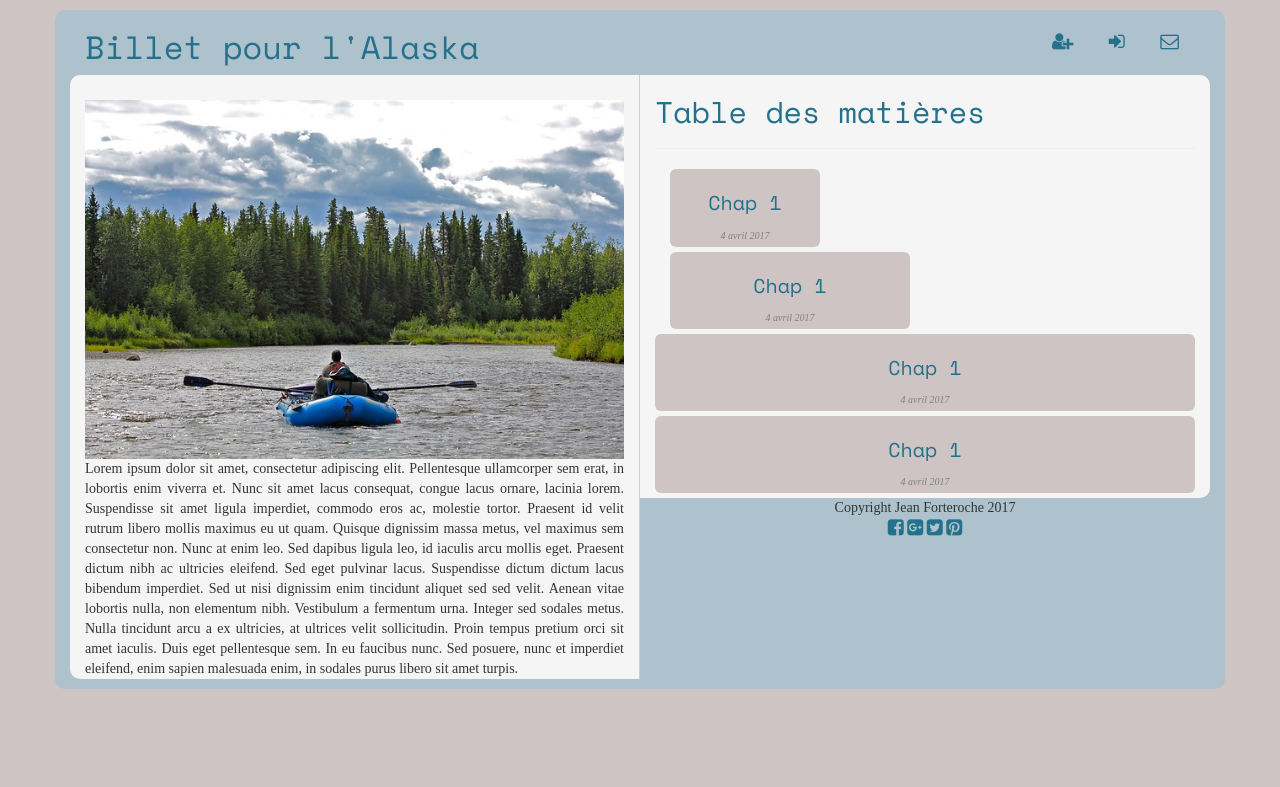
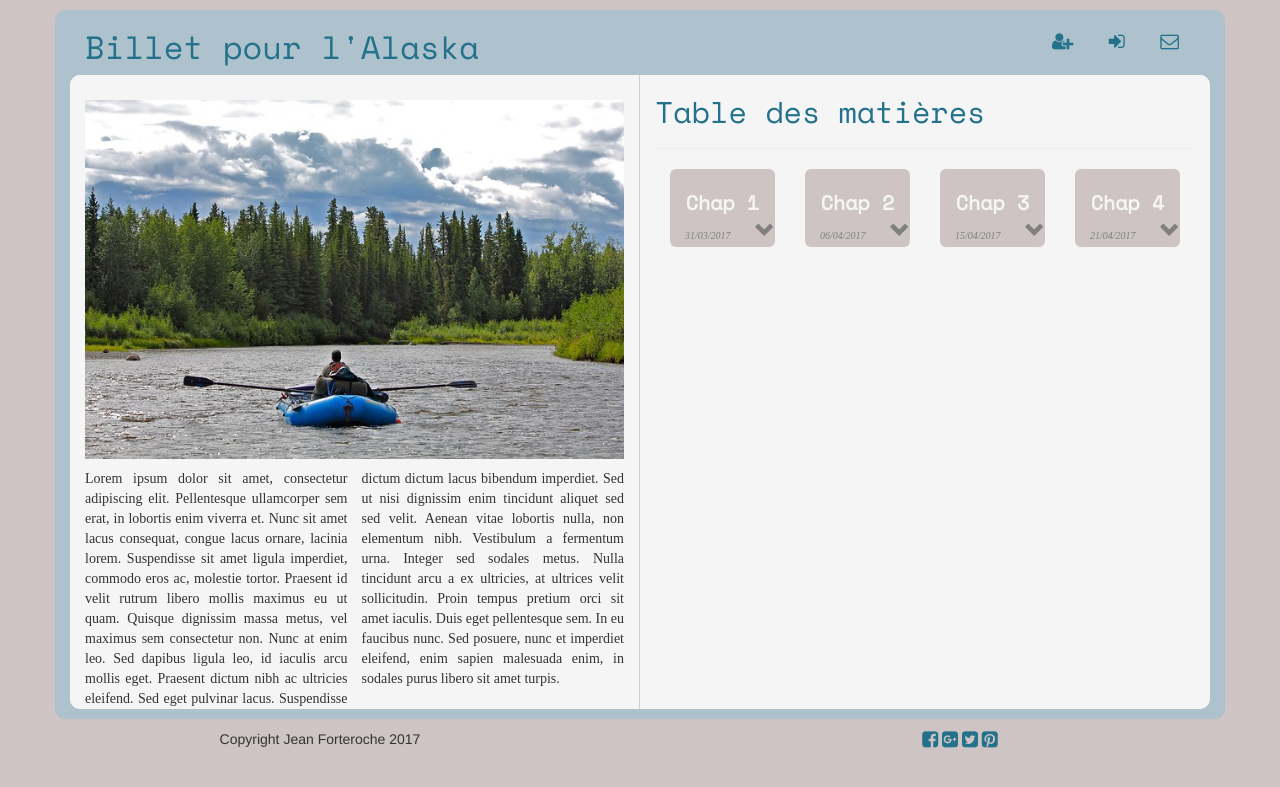
Before and after one commit to kalanna79/blog_writer, a PHP site: page / in a window 1280 px wide. Shown: the top 787 px of the page. Run offline with PHP 8.4, Linux system fonts and the light colour scheme.

Commit message:
modify tab_mat and presentation

```diff
--- a/view/index.php
+++ b/view/index.php
@@ -33,15 +33,17 @@
 				<a href="#" class="fa fa-envelope-o fa-lg btn-lg valign"></a>
 			</div>
 		</div>
+		<div class="row principal">
 		<section class="col-md-6 presentation">
 
 
 			<article>
 
 				<img src="img/rafting-1377057_640.jpg" width="100%" class="valign">
-				Lorem ipsum dolor sit amet, consectetur adipiscing elit. Pellentesque ullamcorper sem erat, in lobortis enim viverra et. Nunc sit amet lacus consequat, congue lacus ornare, lacinia lorem. Suspendisse sit amet ligula imperdiet, commodo eros ac, molestie tortor. Praesent id velit rutrum libero mollis maximus eu ut quam. Quisque dignissim massa metus, vel maximus sem consectetur non. Nunc at enim leo. Sed dapibus ligula leo, id iaculis arcu mollis eget.
 
-				Praesent dictum nibh ac ultricies eleifend. Sed eget pulvinar lacus. Suspendisse dictum dictum lacus bibendum imperdiet. Sed ut nisi dignissim enim tincidunt aliquet sed sed velit. Aenean vitae lobortis nulla, non elementum nibh. Vestibulum a fermentum urna. Integer sed sodales metus. Nulla tincidunt arcu a ex ultricies, at ultrices velit sollicitudin. Proin tempus pretium orci sit amet iaculis. Duis eget pellentesque sem. In eu faucibus nunc. Sed posuere, nunc et imperdiet eleifend, enim sapien malesuada enim, in sodales purus libero sit amet turpis.
+				<div class="colonne">Lorem ipsum dolor sit amet, consectetur adipiscing elit. Pellentesque ullamcorper sem erat, in lobortis enim viverra et. Nunc sit amet lacus consequat, congue lacus ornare, lacinia lorem. Suspendisse sit amet ligula imperdiet, commodo eros ac, molestie tortor. Praesent id velit rutrum libero mollis maximus eu ut quam. Quisque dignissim massa metus, vel maximus sem consectetur non. Nunc at enim leo. Sed dapibus ligula leo, id iaculis arcu mollis eget.
+
+									 Praesent dictum nibh ac ultricies eleifend. Sed eget pulvinar lacus. Suspendisse dictum dictum lacus bibendum imperdiet. Sed ut nisi dignissim enim tincidunt aliquet sed sed velit. Aenean vitae lobortis nulla, non elementum nibh. Vestibulum a fermentum urna. Integer sed sodales metus. Nulla tincidunt arcu a ex ultricies, at ultrices velit sollicitudin. Proin tempus pretium orci sit amet iaculis. Duis eget pellentesque sem. In eu faucibus nunc. Sed posuere, nunc et imperdiet eleifend, enim sapien malesuada enim, in sodales purus libero sit amet turpis.</div>
 
 			</article>
 
@@ -51,50 +53,140 @@
         <section class="col-xs-12 col-md-6 table_mat">
             <h2>Table des matières</h2>
 			<hr>
+
+				<div class="row user-row">
+
+					<div class="col-xs-12 col-sm-12 col-md-6 col-lg-3">
+						<div class="row chap-box-icon">
+							<strong class="chap">Chap 1</strong><br>
+							<div class="col-xs-8 col-sm-8 col-md-8 col-lg-8">
+								<abbr><time datetime="2017-04-04">31/03/2017</time></abbr>
+							</div>
+							<div class="col-xs-3 col-sm-3 col-md-1 col-lg-1 dropdown-user" data-for=".chap1">
+								<i class="glyphicon glyphicon-chevron-down text-muted"></i>
+							</div>
+						</div>
+					</div>
+
+
+					<div class="row user-infos chap1">
+						<div class="col-xs-12 col-sm-12 col-md-12 col-lg-12">
+							<div class="panel panel-primary">
+								<div class="panel-body">
 									<div class="row">
-				<div class="col-xs-6 col-sm-6 col-md-4 col-lg-4 dropdown">
-					<span class="chap-box-icon dropdown-toggle" data-toggle="dropdown"> <a href="#">Chap 1</a><br>
-					<abbr><time datetime="2017-04-04">4 avril 2017</time></abbr>
-					</span>
 
-					<div class="dropdown-menu"> <p>Eam eam Philos qui omnino nostri habentur nusquam vita communis docti vita vita habentur Scipiones vita Catones virosque est interpretemur bonos Galos ut Philos nusquam ut vitae virtutem virosque bonos reperiuntur nec his qui eos vita docti qui virosque qui qui docti eos omittamus Scipiones eos qui numeremus eos Paulos bonos ex magnificentia metiamur bonos metiamur communis numeremus Paulos Catones nusquam qui sermonisque communis his. <a href="#">... Lire la suite ...</a> </p>
+
+										<div>
+											<p> Eam eam Philos qui omnino nostri habentur nusquam vita communis docti vita vita habentur Scipiones vita Catones virosque est interpretemur bonos Galos ut Philos nusquam ut vitae virtutem virosque bonos reperiuntur nec his qui eos vita docti qui virosque qui qui docti eos omittamus Scipiones eos qui numeremus eos Paulos bonos ex magnificentia metiamur bonos metiamur communis numeremus Paulos Catones nusquam qui sermonisque communis his.</p>
+											<a href="#">... Lire la suite ...</a>
+
+										</div>
+									</div>
 								</div>
 
 							</div>
 						</div>
+					</div>
 
-			<div class=" col-xs-6 dropdown">
-					<span class="chap-box-icon dropdown-toggle" data-toggle="dropdown"> <a href="#">Chap 1</a><br>
-					<abbr><time datetime="2017-04-04">4 avril 2017</time></abbr>
-					</span>
 
-				<div class="dropdown-menu"><p> Eam eam Philos qui omnino nostri habentur nusquam vita communis docti vita vita habentur Scipiones vita Catones virosque est interpretemur bonos Galos ut Philos nusquam ut vitae virtutem virosque bonos reperiuntur nec his qui eos vita docti qui virosque qui qui docti eos omittamus Scipiones eos qui numeremus eos Paulos bonos ex magnificentia metiamur bonos metiamur communis numeremus Paulos Catones nusquam qui sermonisque communis his.</p>>
-					<a href="#">... Lire la suite ...</a></div>
+
+
+					<div class="col-xs-12 col-sm-12 col-md-6 col-lg-3">
+						<div class="row chap-box-icon">
+							<strong class="chap">Chap 2</strong><br>
+							<div class="col-xs-8 col-sm-8 col-md-8 col-lg-8">
+								<abbr><time datetime="2017-04-04">06/04/2017</time></abbr>
+							</div>
+							<div class="col-xs-3 col-sm-3 col-md-1 col-lg-1 dropdown-user" data-for=".chap2">
+								<i class="glyphicon glyphicon-chevron-down text-muted"></i>
+							</div>
+						</div>
+					</div>
+
+					<div class="row user-infos chap2">
+						<div class="col-xs-12 col-sm-12 col-md-12 col-lg-12">
+							<div class="panel panel-primary">
+								<div class="panel-body">
+									<div class="row">
+
+
+										<div class=" col-md-12 col-lg-12">
+											<p> Eam eam Philos qui omnino nostri habentur nusquam vita communis docti vita vita habentur Scipiones vita Catones virosque est interpretemur bonos Galos ut Philos nusquam ut vitae virtutem virosque bonos reperiuntur nec his qui eos vita docti qui virosque qui qui docti eos omittamus Scipiones eos qui numeremus eos Paulos bonos ex magnificentia metiamur bonos metiamur communis numeremus Paulos Catones nusquam qui sermonisque communis his.</p>
+											<a href="#">... Lire la suite ...</a>
+										</div>
+									</div>
+								</div>
 
 							</div>
+						</div>
+					</div>
 
-			<div class="dropdown">
-					<span class="chap-box-icon dropdown-toggle" data-toggle="dropdown"> <a href="#">Chap 1</a><br>
-					<abbr><time datetime="2017-04-04">4 avril 2017</time></abbr>
-					</span>
+					<div class="col-xs-12 col-sm-12 col-md-6 col-lg-3">
+						<div class="row chap-box-icon">
+							<strong class="chap">Chap 3</strong><br>
+							<div class="col-xs-8 col-sm-8 col-md-8 col-lg-8">
+								<abbr><time datetime="2017-04-04">15/04/2017</time></abbr>
+							</div>
+							<div class="col-xs-3 col-sm-3 col-md-1 col-lg-1 dropdown-user" data-for=".chap3">
+								<i class="glyphicon glyphicon-chevron-down text-muted"></i>
+							</div>
+						</div>
+					</div>
 
-				<div class="dropdown-menu"><p> Eam eam Philos qui omnino nostri habentur nusquam vita communis docti vita vita habentur Scipiones vita Catones virosque est interpretemur bonos Galos ut Philos nusquam ut vitae virtutem virosque bonos reperiuntur nec his qui eos vita docti qui virosque qui qui docti eos omittamus Scipiones eos qui numeremus eos Paulos bonos ex magnificentia metiamur bonos metiamur communis numeremus Paulos Catones nusquam qui sermonisque communis his.</p>
-					<a href="#">... Lire la suite ...</a></div>
+					<div class="row user-infos chap3">
+						<div class="col-xs-12 col-sm-12 col-md-12 col-lg-12">
+							<div class="panel panel-primary">
+								<div class="panel-body">
+									<div class="row">
+
+
+										<div class=" col-md-12 col-lg-12">
+											<p> Eam eam Philos qui omnino nostri habentur nusquam vita communis docti vita vita habentur Scipiones vita Catones virosque est interpretemur bonos Galos ut Philos nusquam ut vitae virtutem virosque bonos reperiuntur nec his qui eos vita docti qui virosque qui qui docti eos omittamus Scipiones eos qui numeremus eos Paulos bonos ex magnificentia metiamur bonos metiamur communis numeremus Paulos Catones nusquam qui sermonisque communis his.</p>
+											<a href="#">... Lire la suite ...</a>
+										</div>
+									</div>
+								</div>
 
 							</div>
+						</div>
+					</div>
 
-			<div class="dropdown">
-					<span class="chap-box-icon dropdown-toggle" data-toggle="dropdown"> <a href="#">Chap 1</a><br>
-					<abbr><time datetime="2017-04-04">4 avril 2017</time></abbr>
-					</span>
+					<div class="col-xs-12 col-sm-12 col-md-6 col-lg-3">
+						<div class="row chap-box-icon">
+							<strong class="chap">Chap 4</strong><br>
+							<div class="col-xs-8 col-sm-8 col-md-8 col-lg-8">
+								<abbr><time datetime="2017-04-04">21/04/2017</time></abbr>
+							</div>
+							<div class="col-xs-1 col-sm-1 col-md-1 col-lg-1 dropdown-user" data-for=".chap4">
+								<span><i class="glyphicon glyphicon-chevron-down text-muted"></i></span>
+							</div>
+						</div>
+					</div>
+				</div>
 
-				<div class="dropdown-menu"><p> Eam eam Philos qui omnino nostri habentur nusquam vita communis docti vita vita habentur Scipiones vita Catones virosque est interpretemur bonos Galos ut Philos nusquam ut vitae virtutem virosque bonos reperiuntur nec his qui eos vita docti qui virosque qui qui docti eos omittamus Scipiones eos qui numeremus eos Paulos bonos ex magnificentia metiamur bonos metiamur communis numeremus Paulos Catones nusquam qui sermonisque communis his.</p>
-					<a href="#">... Lire la suite ...</a></div>
+				<div class="row user-infos chap4">
+					<div class="col-xs-12 col-sm-12 col-md-12 col-lg-12">
+						<div class="panel panel-primary">
+							<div class="panel-body">
+								<div class="row">
+
+
+									<div class=" col-md-12 col-lg-12">
+										<p> Eam eam Philos qui omnino nostri habentur nusquam vita communis docti vita vita habentur Scipiones vita Catones virosque est interpretemur bonos Galos ut Philos nusquam ut vitae virtutem virosque bonos reperiuntur nec his qui eos vita docti qui virosque qui qui docti eos omittamus Scipiones eos qui numeremus eos Paulos bonos ex magnificentia metiamur bonos metiamur communis numeremus Paulos Catones nusquam qui sermonisque communis his.</p>
+										<a href="#">... Lire la suite ...</a>
+									</div>
+								</div>
+							</div>
 
 						</div>
+					</div>
+				</div>
+
 
         </section>
+		</div>
 
+    </main>
 	<footer>
 		<div class="row">
 			<div class="col-md-6"><span>Copyright Jean Forteroche 2017</span></div>
@@ -105,10 +197,9 @@
 				<a href="#" class="fa fa-pinterest-square fa-lg btn-md"></a>
 			</div>
 	</footer>
-    </main>
-
 
 	<script src="bootstrap/js/query.js"></script>
 	<script src="bootstrap/js/bootstrap.js"></script>
+	<script src="bootstrap/js/personal.js"></script>
 </body>
 </html>
```
Lines whose indentation alone changed are shown as unchanged.
